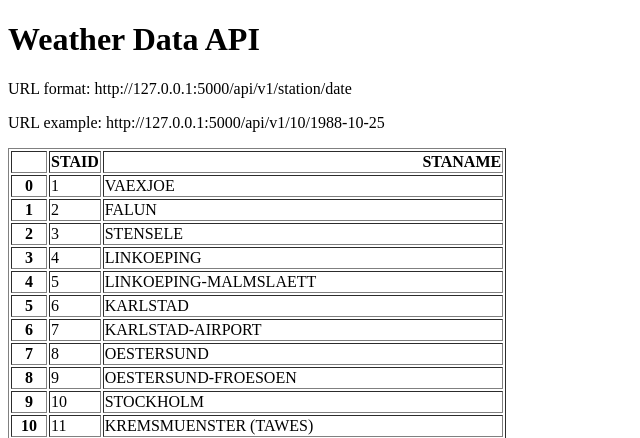
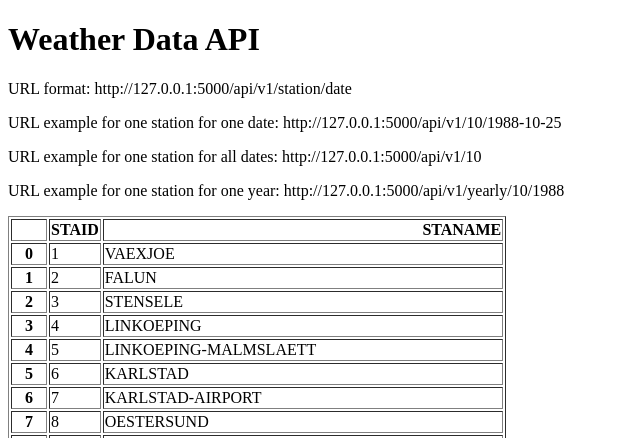
Before and after one commit to vattyam/weather-api, a Flask app: page / in a window 1280 px wide. Shown: the top 438 px of the page, without its empty margins (0-640 px from the left). Run offline with Flask 3, Linux system fonts and the light colour scheme.

Commit message:
Add all_data, yearly data features to the api

```diff
--- a/main.py
+++ b/main.py
@@ -21,6 +21,22 @@ def about(station, date):
             "date": date,
             "temperature": temperature}
 
+@app.route("/api/v1/<station>")
+def all_data(station):
+    filename = "data_small/TG_STAID" + str(station).zfill(6) + ".txt"
+    df = pd.read_csv(filename, skiprows=20, parse_dates=["    DATE"])
+    result = df.to_dict(orient="records")
+    return result
+
+@app.route("/api/v1/yearly/<station>/<year>")
+def yearly(station, year):
+    filename = "data_small/TG_STAID" + str(station).zfill(6) + ".txt"
+    df = pd.read_csv(filename, skiprows=20)
+    df["    DATE"] = df["    DATE"].astype(str)
+    result = df[df["    DATE"].str.startswith(str(year))].to_dict(orient="records")
+    print(result)
+    return result
+
 
 if __name__ == "__main__":
     app.run(debug=True)
--- a/templates/home.html
+++ b/templates/home.html
@@ -7,7 +7,9 @@
 <body>
 <h1>Weather Data API</h1>
 <p>URL format: http://127.0.0.1:5000/api/v1/station/date</p>
-<p>URL example: http://127.0.0.1:5000/api/v1/10/1988-10-25 </p>
+<p>URL example for one station for one date: http://127.0.0.1:5000/api/v1/10/1988-10-25</p>
+<p>URL example for one station for all dates: http://127.0.0.1:5000/api/v1/10</p>
+<p>URL example for one station for one year: http://127.0.0.1:5000/api/v1/yearly/10/1988</p>
 <p>{{data|safe}}</p>
 </body>
 </html>
```
